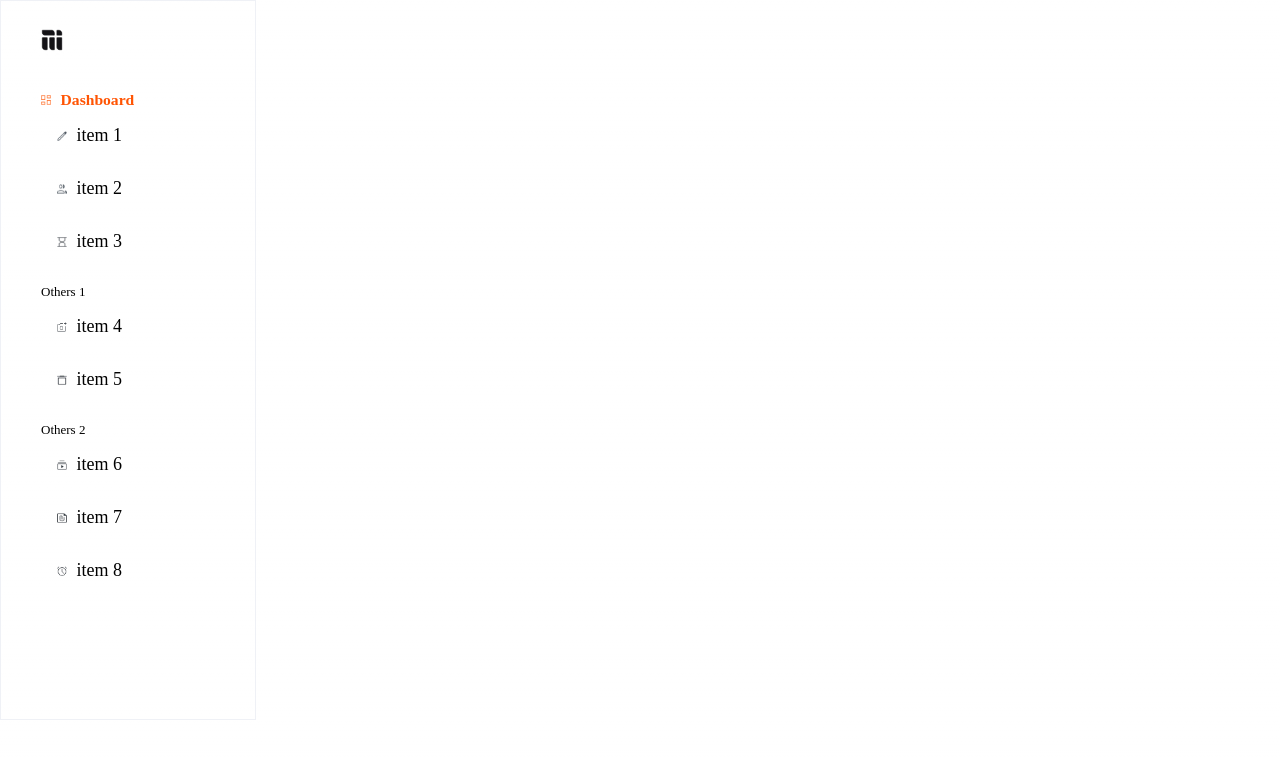
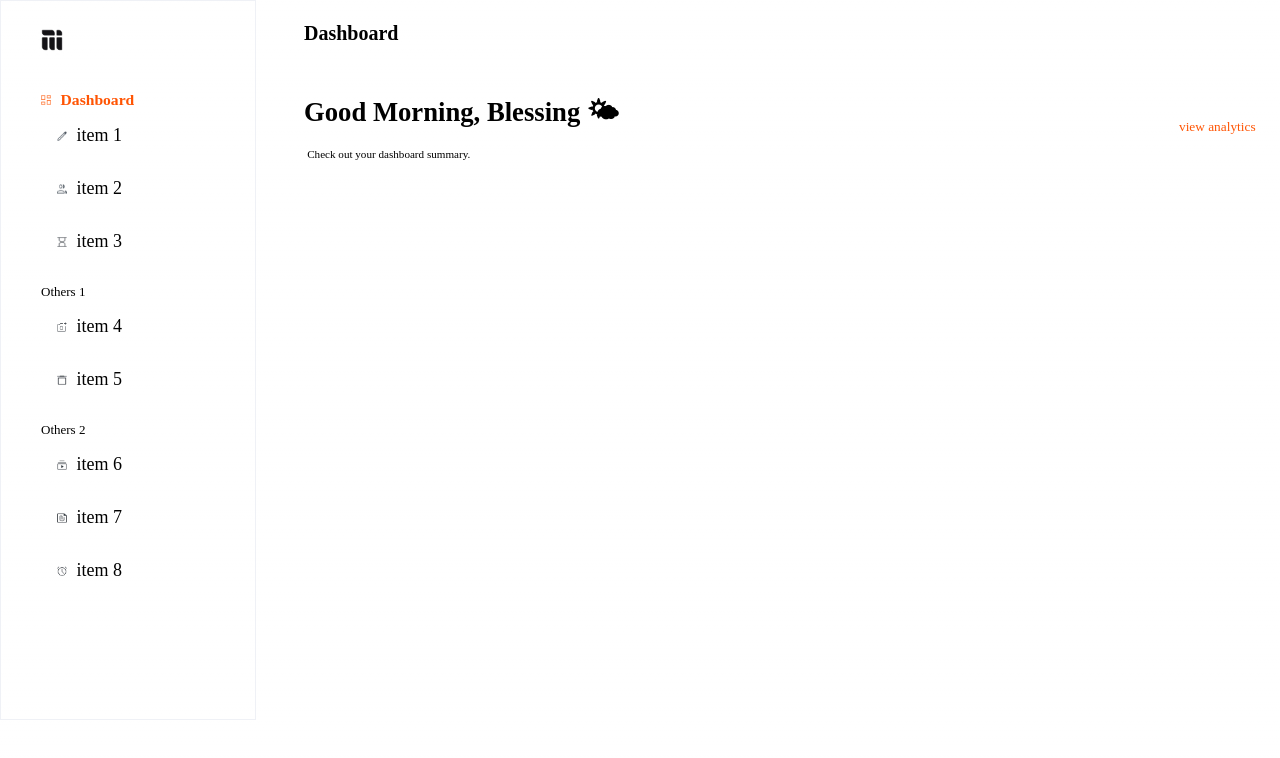
Before and after one commit to Nemo144/mainstack, a Next.js app in the folder mainstack/: page / in a window 1280 px wide. Shown: the top 758 px of the page. Built offline with nearby package versions, Linux system fonts and the light colour scheme.

Commit message:
:construction: body, work in progress

```diff
--- a/mainstack/components/Dashboard.tsx
+++ b/mainstack/components/Dashboard.tsx
@@ -34,6 +34,7 @@ const sidebar = [
 const Dashboard = () => {
   return (
     <div>
+      <div className="layout">
         <div className="logo-sidebar">
           <div>
             <Image
@@ -84,6 +85,22 @@ const Dashboard = () => {
             </ul>
           </div>
         </div>
+
+        <div className="nav">
+          <h2>Dashboard</h2>
+
+          <div className="dashboard-headers">
+            <div className="headers">
+              <h1>Good Morning, Blessing 🌤</h1>
+              <p className="headers-word">Check out your dashboard summary.</p>
+            </div>
+
+            <div className="headers-analytics">
+              <p className="word-analytics">view analytics</p>
+            </div>
+          </div>
+        </div>
+      </div>
     </div>
   );
 };
--- a/mainstack/styles/globals.css
+++ b/mainstack/styles/globals.css
@@ -106,6 +106,12 @@ a {
   }
 }
 
+.layout {
+  display: flex;
+  flex-direction: row;
+  /* justify-content: space-between; */
+}
+
 .logo-sidebar {
   display: flex;
   flex-direction: column;
@@ -150,3 +156,37 @@ a {
   font-size: larger;
   font-weight: 600;
 }
+
+.nav {
+  padding-top: 1.4rem;
+  padding-left: 3rem;
+  font-weight: 100;
+  font-size: smaller;
+}
+
+.dashboard-headers {
+  display: flex;
+  flex-direction: row;
+  justify-content: space-between;
+  align-items: center;
+  margin-top: 3rem;
+}
+
+.headers {
+  display: flex;
+  flex-direction: column;
+}
+
+.headers-word {
+  padding-top: 0.6rem;
+  padding-left: 0.2rem;
+  font-size: smaller;
+}
+
+.headers-analytics {
+  margin-left: 35rem;
+}
+
+.word-analytics {
+  color: #ff5403;
+}
```
Lines whose indentation alone changed are shown as unchanged.
